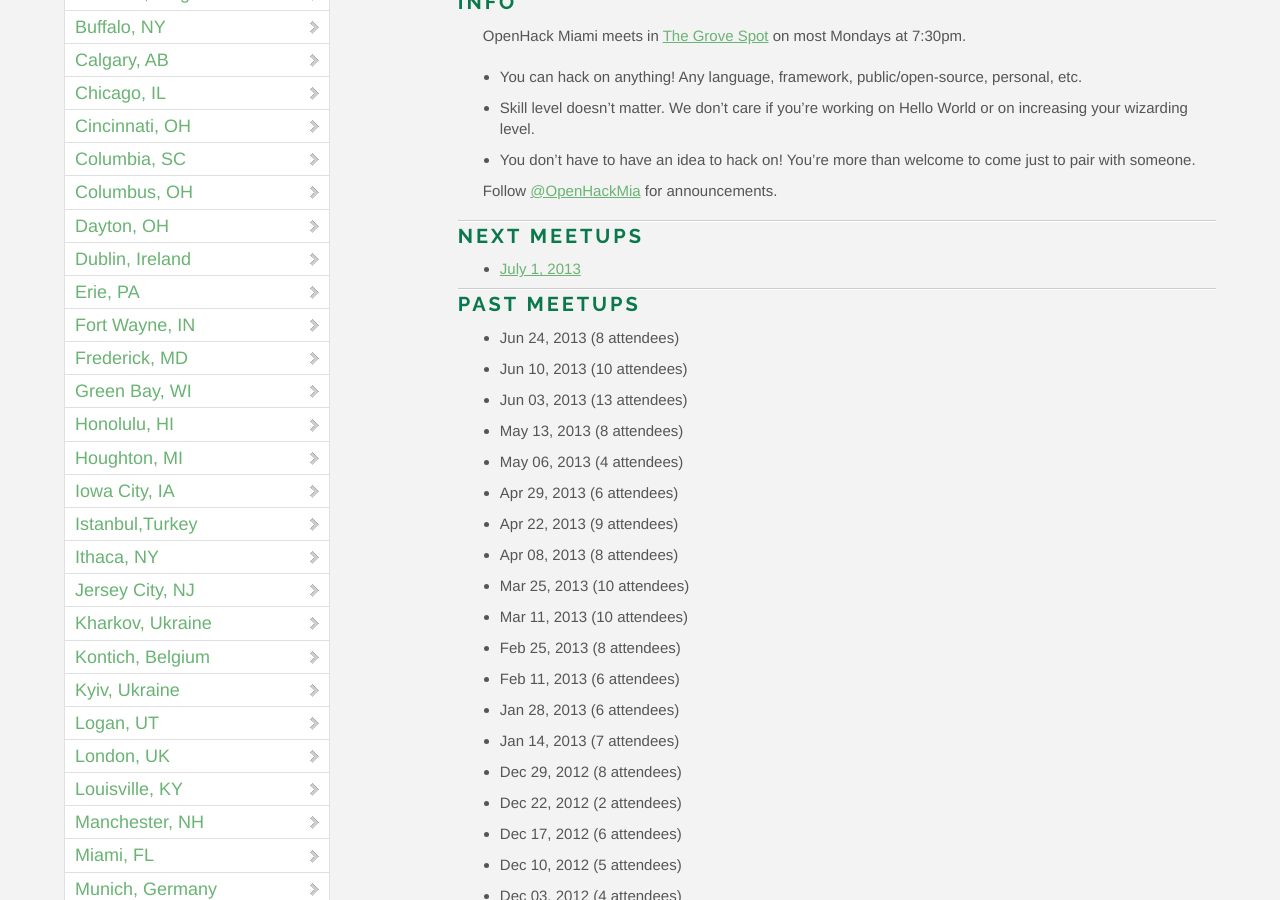
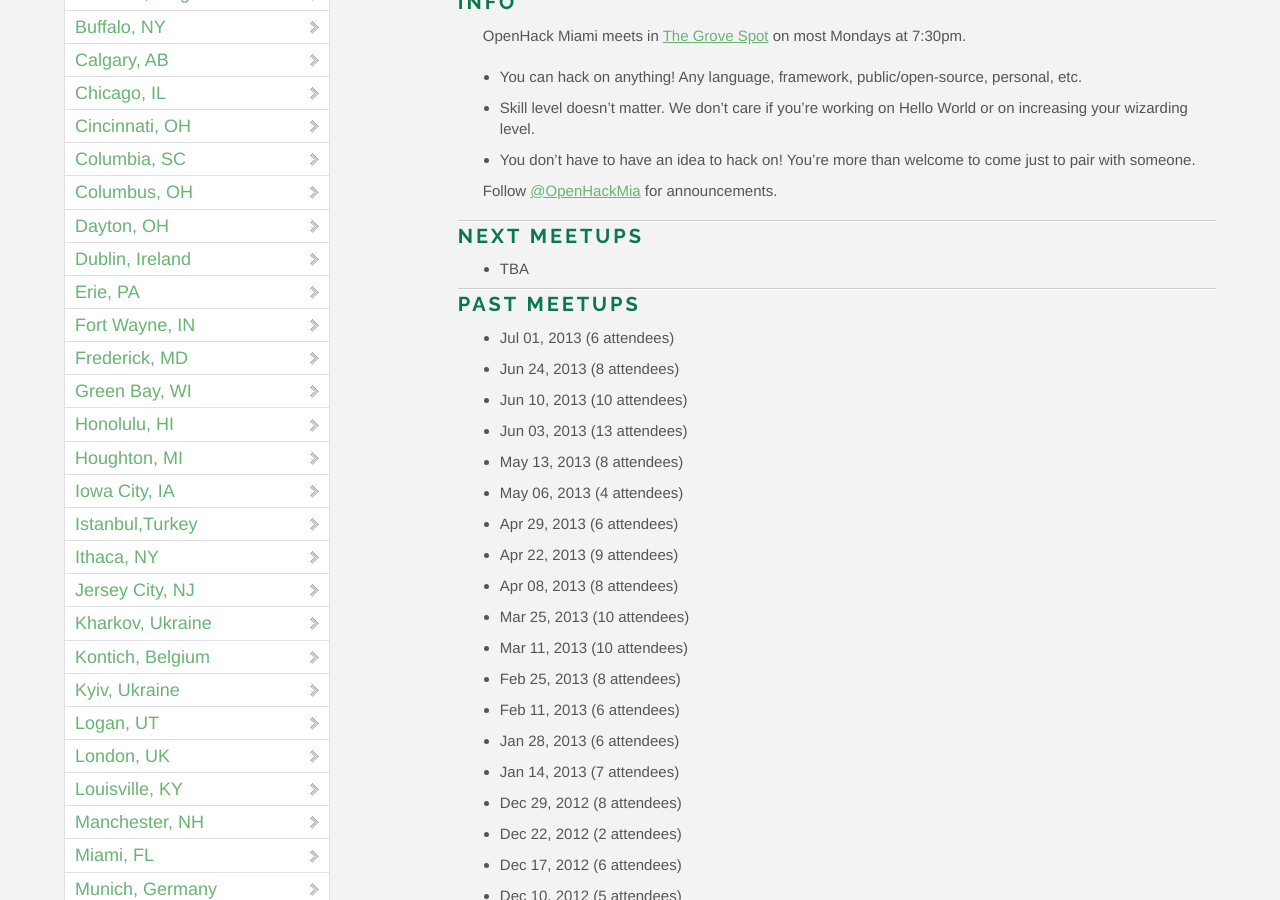
Before and after one commit to OpenHack/openhack.github.com, a Jekyll site: the page built from miami/index.markdown, in a window 1280 px wide and 900 px high, scrolled down 703 px. Built offline with Jekyll 4.4.1, drawn with Linux system fonts in a browser that asks for light colours; nearby versions of some CDN libraries; Markdown is read by kramdown in place of the engine named in the settings; comment, search, counter and statistics services are not loaded.

Commit message:
Miami attendee info for today's meetup

```diff
--- a/miami/index.markdown
+++ b/miami/index.markdown
@@ -19,10 +19,11 @@ Follow [@OpenHackMia](http://twitter.com/openhackmia) for announcements.
 
 ### Next meetups
 
-* [July 1, 2013](http://www.meetup.com/miamirb/events/127233762/)
+* TBA
 
 ### Past meetups
 
+* Jul 01, 2013 (6 attendees)
 * Jun 24, 2013 (8 attendees)
 * Jun 10, 2013 (10 attendees)
 * Jun 03, 2013 (13 attendees)
```
